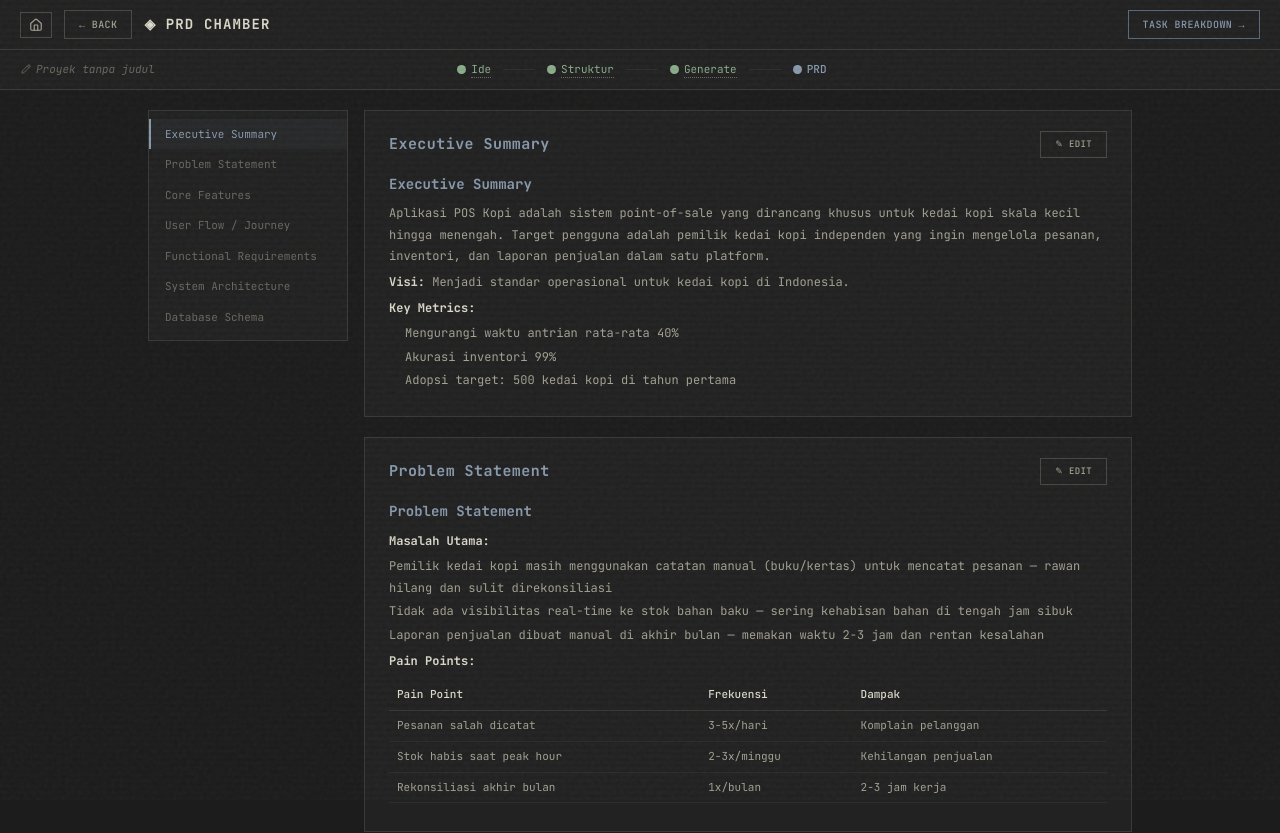
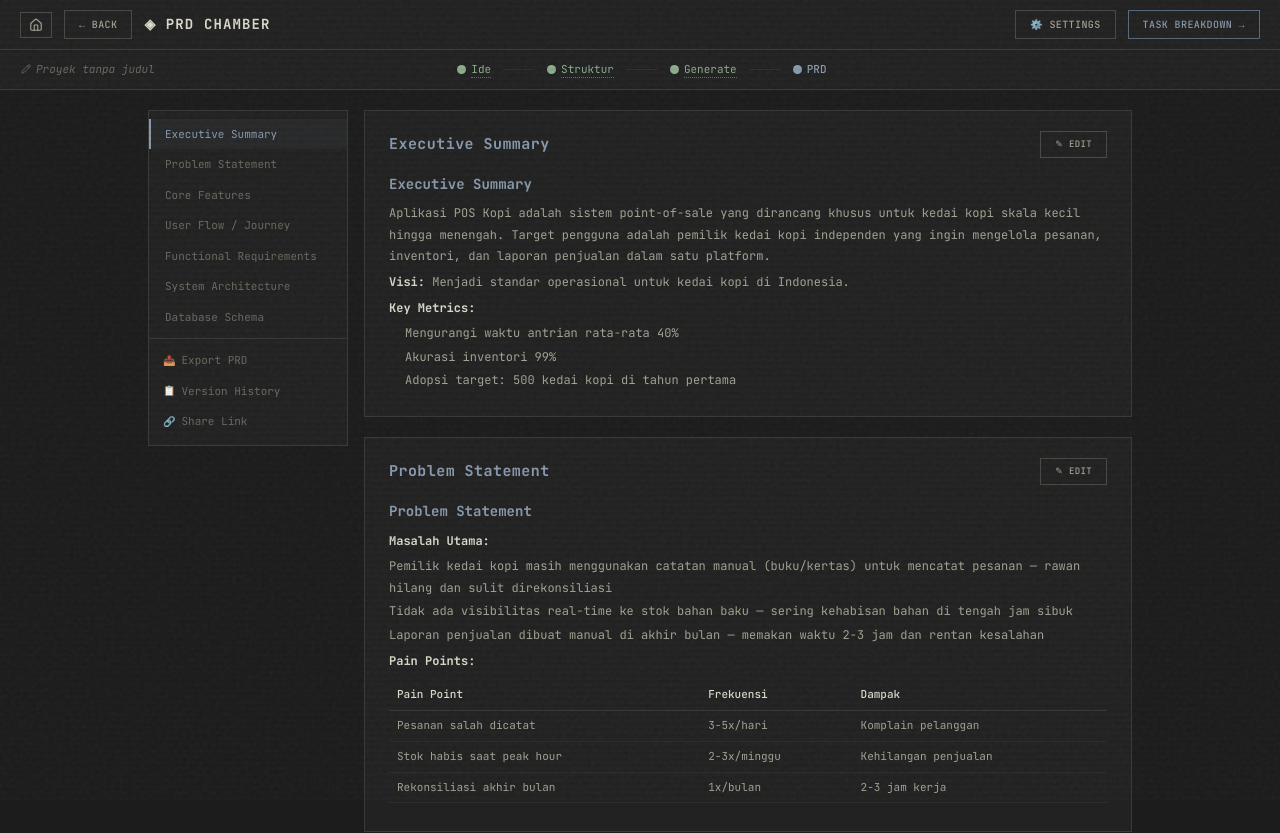
Before and after one commit to zettxh/prd-chamber, a React (Vite) app: page /project/1/prd in a window 1280 px wide. Shown: the top 833 px of the page. Built offline with nearby package versions, Linux system fonts and the light colour scheme.

Commit message:
feat: add missing navigation — Export/Version/Share in PRD sidebar, Settings in navbar

```diff
--- a/src/components/Layout.tsx
+++ b/src/components/Layout.tsx
@@ -73,6 +73,14 @@ export default function Layout({
 
         {/* Right — Continue + secondary actions */}
         <div className="flex items-center gap-3">
+          <button
+            onClick={() => navigate('/settings')}
+            className="term-btn"
+            style={{ fontSize: 10 }}
+            title="Settings"
+          >
+            ⚙️ SETTINGS
+          </button>
           {continueLabel && onContinue && (
             <button onClick={onContinue} className="term-btn term-btn-accent" style={{ fontSize: 10 }}>
               {continueLabel} →
--- a/src/components/PrdSidebar.tsx
+++ b/src/components/PrdSidebar.tsx
@@ -5,24 +5,30 @@ interface Section {
   label: string;
 }
 
+interface NavLink {
+  label: string;
+  onClick: () => void;
+  icon?: string;
+}
+
 interface Props {
   sections: Section[];
   activeSection: string;
   onSelect: (id: string) => void;
   sidebarId?: string;
+  bottomNav?: NavLink[];
 }
 
-const PrdSidebar = memo(function PrdSidebar({ sections, activeSection, onSelect, sidebarId }: Props) {
-  const containerStyle: React.CSSProperties = {
-    padding: '8px 0',
-    position: 'sticky',
-    top: 80,
-    maxHeight: 'calc(100vh - 100px)',
-    overflowY: 'auto',
-  };
-
+const PrdSidebar = memo(function PrdSidebar({ sections, activeSection, onSelect, sidebarId, bottomNav }: Props) {
   return (
-    <div className="term-panel" id={sidebarId} style={containerStyle}>
+    <div className="term-panel" id={sidebarId} style={{
+      padding: '8px 0',
+      position: 'sticky',
+      top: 80,
+      maxHeight: 'calc(100vh - 100px)',
+      overflowY: 'auto',
+    }}>
+      {/* Section TOC */}
       {sections.map(({ id, label }) => (
         <div
           key={id}
@@ -54,6 +60,44 @@ const PrdSidebar = memo(function PrdSidebar({ sections, activeSection, onSelect,
           {label}
         </div>
       ))}
+
+      {/* Bottom nav links */}
+      {bottomNav && bottomNav.length > 0 && (
+        <>
+          <div style={{
+            borderTop: '1px solid var(--border)',
+            margin: '6px 0',
+          }} />
+          {bottomNav.map((link, i) => (
+            <div
+              key={i}
+              onClick={link.onClick}
+              title={link.label}
+              style={{
+                padding: '7px 14px',
+                fontSize: 11,
+                cursor: 'pointer',
+                color: 'var(--text-muted)',
+                transition: 'color 120ms',
+                userSelect: 'none',
+                fontFamily: 'var(--font-mono)',
+                display: 'flex',
+                alignItems: 'center',
+                gap: 6,
+              }}
+              onMouseEnter={(e) => {
+                e.currentTarget.style.color = 'var(--text-secondary)';
+              }}
+              onMouseLeave={(e) => {
+                e.currentTarget.style.color = 'var(--text-muted)';
+              }}
+            >
+              {link.icon && <span style={{ fontSize: 10 }}>{link.icon}</span>}
+              <span>{link.label}</span>
+            </div>
+          ))}
+        </>
+      )}
     </div>
   );
 });
--- a/src/pages/PrdPage.tsx
+++ b/src/pages/PrdPage.tsx
@@ -20,20 +20,16 @@ export default function PrdPage() {
   const [content, setContent] = useState(dummyPrdContent);
   const activeRef = useRef('executive-summary');
 
-  // ── Scroll spy: IntersectionObserver → DIRECT DOM class, NO React re-render ──
+  // ── Scroll spy: IntersectionObserver → direct DOM class, NO React re-render ──
   useEffect(() => {
     const sidebar = document.getElementById('prd-sidebar');
     if (!sidebar) return;
-
-    const items = sidebar.querySelectorAll<HTMLElement>('[data-section]');
-    if (!items.length) return;
 
     // Set initial active
     applyActive(sidebar, activeRef.current);
 
     const observer = new IntersectionObserver(
       (entries) => {
-        // Find the topmost visible section
         const visible = entries
           .filter(e => e.isIntersecting)
           .sort((a, b) => a.boundingClientRect.top - b.boundingClientRect.top);
@@ -68,6 +64,24 @@ export default function PrdPage() {
     }
   }, []);
 
+  const bottomNav = [
+    {
+      label: 'Export PRD',
+      icon: '📤',
+      onClick: () => navigate('/project/dummy-1/export'),
+    },
+    {
+      label: 'Version History',
+      icon: '📋',
+      onClick: () => navigate('/project/dummy-1/versions'),
+    },
+    {
+      label: 'Share Link',
+      icon: '🔗',
+      onClick: () => navigate('/project/dummy-1/share'),
+    },
+  ];
+
   return (
     <Layout showBack continueLabel="TASK BREAKDOWN" onContinue={() => navigate('/project/dummy-1/tasks')}>
       <div style={{
@@ -76,15 +90,14 @@ export default function PrdPage() {
         gap: 16,
         alignItems: 'start',
       }}>
-        {/* Sidebar — receives activeSection from ref for render stability */}
         <PrdSidebar
           sections={sections}
           activeSection={activeRef.current}
           onSelect={scrollToSection}
           sidebarId="prd-sidebar"
+          bottomNav={bottomNav}
         />
 
-        {/* Content — memo'd, never re-renders from scroll */}
         <div>
           {sections.map(({ id, label }) => (
             <PrdSection
```
